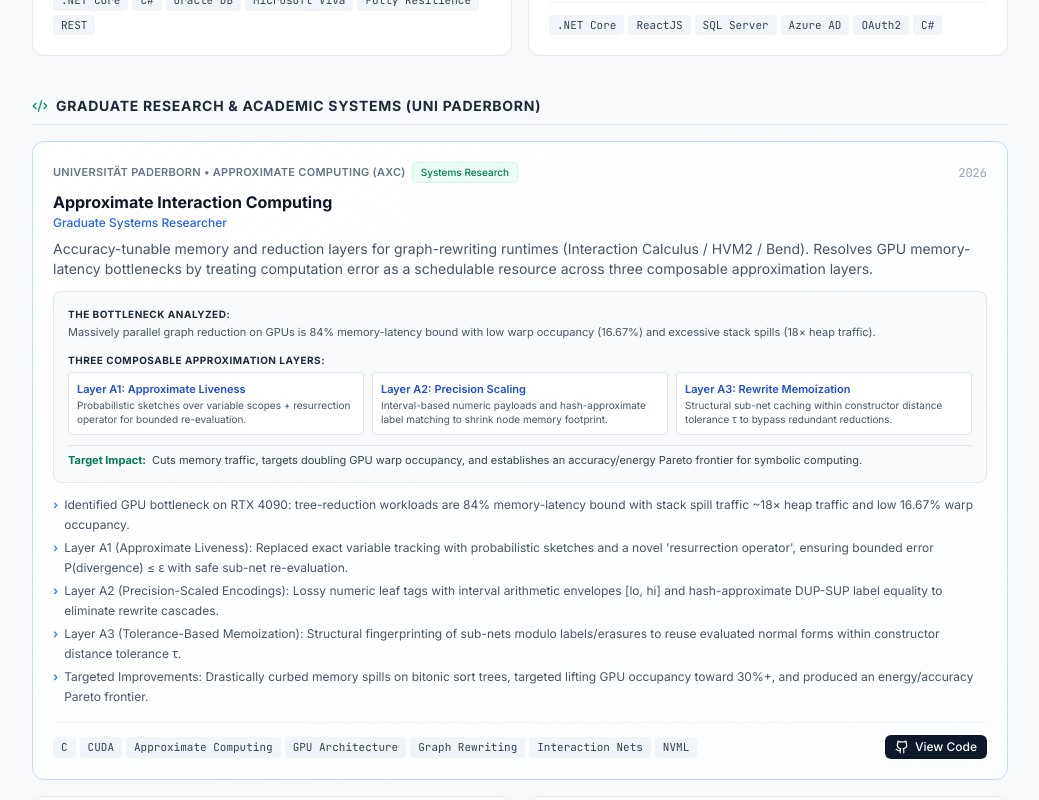
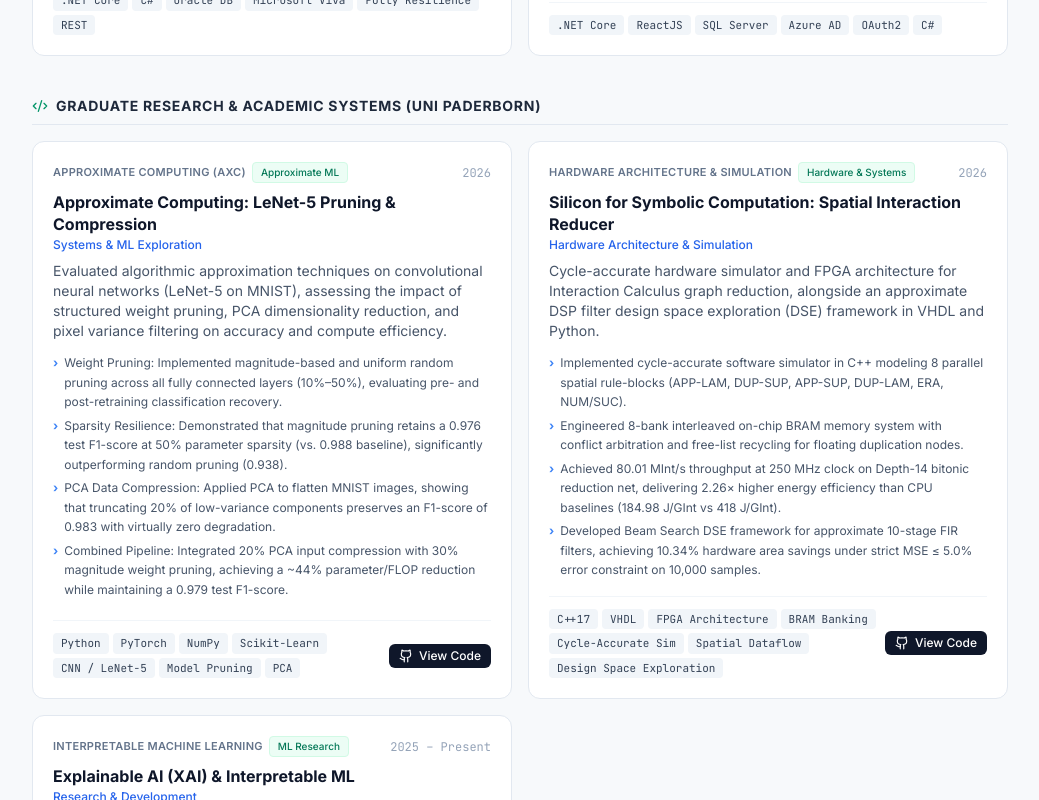
Before and after one commit to KkishanN/KkishanN, a React (Vite) app: page / in a window 1280 px wide. Shown: the part 2000-2800 px from the top of the page, without its empty margins (120-1159 px from the left). Built offline with nearby package versions, Linux system fonts and the light colour scheme.

Commit message:
refactor(projects): refine personal projects and remove university references

```diff
--- a/src/components/ProjectsSection.tsx
+++ b/src/components/ProjectsSection.tsx
@@ -59,39 +59,6 @@ export const ProjectsSection: React.FC = () => {
           <p className="text-xs sm:text-sm text-slate-600 leading-relaxed mb-3">
             {proj.description}
           </p>
-
-          {/* Extended Details Box for AxC Task 1 */}
-          {proj.extendedDetails && (
-            <div className="my-3 p-3.5 rounded-lg bg-slate-50 border border-slate-200 text-xs space-y-2.5">
-              <div>
-                <span className="font-bold text-slate-800 uppercase tracking-wider text-[10px] block mb-0.5">
-                  The Bottleneck Analyzed:
-                </span>
-                <p className="text-slate-600 leading-relaxed text-[11px]">
-                  {proj.extendedDetails.problem}
-                </p>
-              </div>
-
-              <div>
-                <span className="font-bold text-slate-800 uppercase tracking-wider text-[10px] block mb-1">
-                  Three Composable Approximation Layers:
-                </span>
-                <div className="grid grid-cols-1 sm:grid-cols-3 gap-2">
-                  {proj.extendedDetails.layers.map((layer, lIdx) => (
-                    <div key={lIdx} className="p-2 rounded bg-white border border-slate-200">
-                      <p className="font-semibold text-blue-700 text-[11px] mb-0.5">{layer.name}</p>
-                      <p className="text-slate-600 text-[10px] leading-snug">{layer.detail}</p>
-                    </div>
-                  ))}
-                </div>
-              </div>
-
-              <div className="pt-1.5 border-t border-slate-200 text-[11px] text-slate-700 flex items-center gap-1.5">
-                <span className="font-bold text-emerald-700">Target Impact:</span>
-                <span>{proj.extendedDetails.impact}</span>
-              </div>
-            </div>
-          )}
 
           {/* Key Highlights */}
           {proj.highlights && proj.highlights.length > 0 && (
--- a/src/data/portfolioData.ts
+++ b/src/data/portfolioData.ts
@@ -11,11 +11,6 @@ export interface Project {
   github?: string;
   award?: string;
   badge: string;
-  extendedDetails?: {
-    problem: string;
-    layers: { name: string; detail: string }[];
-    impact: string;
-  };
 }
 
 export interface Experience {
@@ -146,65 +141,56 @@ export const PORTFOLIO_DATA = {
   // Refined Research & Open-Source Projects (With Actual Project Titles & GitHub Links)
   personalProjects: [
     {
-      id: "approximate-interaction-computing",
-      title: "Approximate Interaction Computing",
+      id: "approximate-ml-lenet5",
+      title: "Approximate Computing: LeNet-5 Pruning & Compression",
       projectType: "personal",
-      clientOrContext: "Universität Paderborn • Approximate Computing (AxC)",
-      role: "Graduate Systems Researcher",
+      clientOrContext: "Approximate Computing (AxC)",
+      role: "Systems & ML Exploration",
       timeline: "2026",
-      description: "Accuracy-tunable memory and reduction layers for graph-rewriting runtimes (Interaction Calculus / HVM2 / Bend). Resolves GPU memory-latency bottlenecks by treating computation error as a schedulable resource across three composable approximation layers.",
+      description: "Evaluated algorithmic approximation techniques on convolutional neural networks (LeNet-5 on MNIST), assessing the impact of structured weight pruning, PCA dimensionality reduction, and pixel variance filtering on accuracy and compute efficiency.",
       highlights: [
-        "Identified GPU bottleneck on RTX 4090: tree-reduction workloads are 84% memory-latency bound with stack spill traffic ~18× heap traffic and low 16.67% warp occupancy.",
-        "Layer A1 (Approximate Liveness): Replaced exact variable tracking with probabilistic sketches and a novel 'resurrection operator', ensuring bounded error P(divergence) ≤ ε with safe sub-net re-evaluation.",
-        "Layer A2 (Precision-Scaled Encodings): Lossy numeric leaf tags with interval arithmetic envelopes [lo, hi] and hash-approximate DUP-SUP label equality to eliminate rewrite cascades.",
-        "Layer A3 (Tolerance-Based Memoization): Structural fingerprinting of sub-nets modulo labels/erasures to reuse evaluated normal forms within constructor distance tolerance τ.",
-        "Targeted Improvements: Drastically curbed memory spills on bitonic sort trees, targeted lifting GPU occupancy toward 30%+, and produced an energy/accuracy Pareto frontier."
+        "Weight Pruning: Implemented magnitude-based and uniform random pruning across all fully connected layers (10%–50%), evaluating pre- and post-retraining classification recovery.",
+        "Sparsity Resilience: Demonstrated that magnitude pruning retains a 0.976 test F1-score at 50% parameter sparsity (vs. 0.988 baseline), significantly outperforming random pruning (0.938).",
+        "PCA Data Compression: Applied PCA to flatten MNIST images, showing that truncating 20% of low-variance components preserves an F1-score of 0.983 with virtually zero degradation.",
+        "Combined Pipeline: Integrated 20% PCA input compression with 30% magnitude weight pruning, achieving a ~44% parameter/FLOP reduction while maintaining a 0.979 test F1-score."
       ],
-      technologies: ["C", "CUDA", "Approximate Computing", "GPU Architecture", "Graph Rewriting", "Interaction Nets", "NVML"],
-      github: "https://github.com/KkishanN/AxC",
-      badge: "Systems Research",
-      extendedDetails: {
-        problem: "Massively parallel graph reduction on GPUs is 84% memory-latency bound with low warp occupancy (16.67%) and excessive stack spills (18× heap traffic).",
-        layers: [
-          { name: "Layer A1: Approximate Liveness", detail: "Probabilistic sketches over variable scopes + resurrection operator for bounded re-evaluation." },
-          { name: "Layer A2: Precision Scaling", detail: "Interval-based numeric payloads and hash-approximate label matching to shrink node memory footprint." },
-          { name: "Layer A3: Rewrite Memoization", detail: "Structural sub-net caching within constructor distance tolerance τ to bypass redundant reductions." }
-        ],
-        impact: "Cuts memory traffic, targets doubling GPU warp occupancy, and establishes an accuracy/energy Pareto frontier for symbolic computing."
-      }
+      technologies: ["Python", "PyTorch", "NumPy", "Scikit-Learn", "CNN / LeNet-5", "Model Pruning", "PCA"],
+      github: "https://github.com/KkishanN/AxC/tree/main/lab1",
+      badge: "Approximate ML"
     },
     {
       id: "spatial-interaction-reducer",
       title: "Silicon for Symbolic Computation: Spatial Interaction Reducer",
       projectType: "personal",
-      clientOrContext: "Universität Paderborn • Computer Architecture",
+      clientOrContext: "Hardware Architecture & Simulation",
       role: "Hardware Architecture & Simulation",
       timeline: "2026",
-      description: "Cycle-accurate hardware simulator and FPGA architecture for Interaction Calculus graph reduction. Maps interaction combinators directly into decentralized spatial rule blocks with interleaved on-chip BRAM memory.",
+      description: "Cycle-accurate hardware simulator and FPGA architecture for Interaction Calculus graph reduction, alongside an approximate DSP filter design space exploration (DSE) framework in VHDL and Python.",
       highlights: [
         "Implemented cycle-accurate software simulator in C++ modeling 8 parallel spatial rule-blocks (APP-LAM, DUP-SUP, APP-SUP, DUP-LAM, ERA, NUM/SUC).",
         "Engineered 8-bank interleaved on-chip BRAM memory system with conflict arbitration and free-list recycling for floating duplication nodes.",
-        "Achieved 80.01 MInt/s throughput at 250 MHz clock on Depth-14 bitonic reduction net, delivering 2.26× higher energy efficiency than CPU baselines (184.98 J/GInt vs 418 J/GInt)."
+        "Achieved 80.01 MInt/s throughput at 250 MHz clock on Depth-14 bitonic reduction net, delivering 2.26× higher energy efficiency than CPU baselines (184.98 J/GInt vs 418 J/GInt).",
+        "Developed Beam Search DSE framework for approximate 10-stage FIR filters, achieving 10.34% hardware area savings under strict MSE ≤ 5.0% error constraint on 10,000 samples."
       ],
-      technologies: ["C++17", "FPGA Architecture", "BRAM Banking", "Cycle-Accurate Sim", "Spatial Dataflow", "Interaction Nets"],
-      github: "https://github.com/KkishanN/AxC",
-      badge: "Hardware Simulator"
+      technologies: ["C++17", "VHDL", "FPGA Architecture", "BRAM Banking", "Cycle-Accurate Sim", "Spatial Dataflow", "Design Space Exploration"],
+      github: "https://github.com/KkishanN/AxC/tree/main/lab2",
+      badge: "Hardware & Systems"
     },
     {
       id: "xai-framework",
       title: "Explainable AI (XAI) & Interpretable ML",
       projectType: "personal",
-      clientOrContext: "Universität Paderborn Coursework",
-      role: "Graduate Researcher & Developer",
+      clientOrContext: "Interpretable Machine Learning",
+      role: "Research & Development",
       timeline: "2025 – Present",
-      description: "Interpretable machine learning framework developed at Universität Paderborn. Explores feature attribution, model interpretability, and graph convolutions (SGC) to evaluate neural network decision boundaries.",
+      description: "Interpretable machine learning framework exploring feature attribution, model interpretability, and graph convolutions (SGC) to evaluate neural network decision boundaries.",
       highlights: [
         "Implemented graph neural network baseline (Simple Graph Convolution) and feature engineering pipelines in PyTorch.",
         "Evaluated model explanation fidelity using attribution metrics and interpretable ML visualizations."
       ],
       technologies: ["Python", "PyTorch", "Graph Neural Networks", "Feature Engineering", "XAI"],
       github: "https://github.com/KkishanN/XAI_prj",
-      badge: "Graduate Coursework"
+      badge: "ML Research"
     }
   ] as Project[],
 
```
Also changed, not shown: 1 other file (tests, documents, lock files or other folders).
